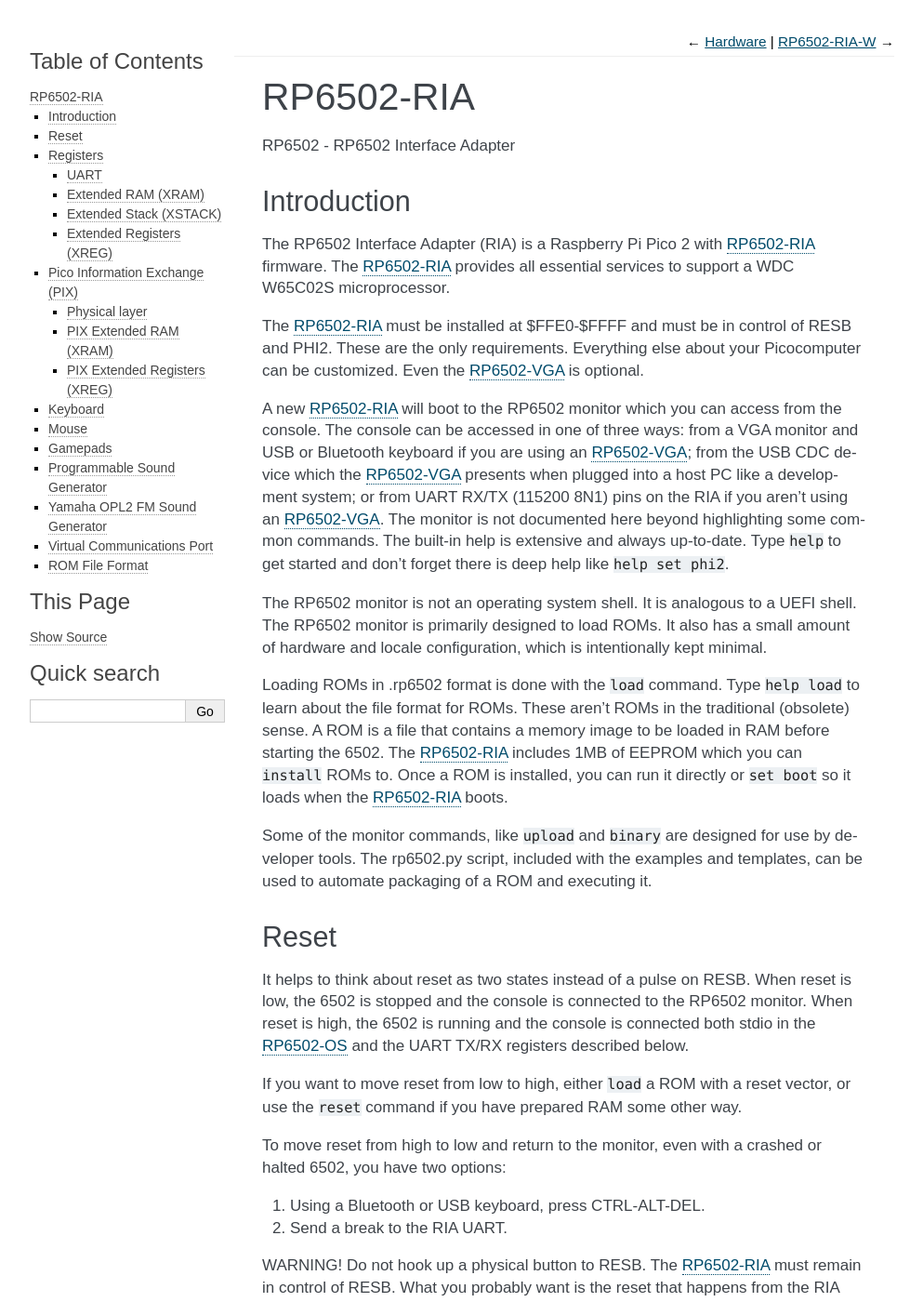
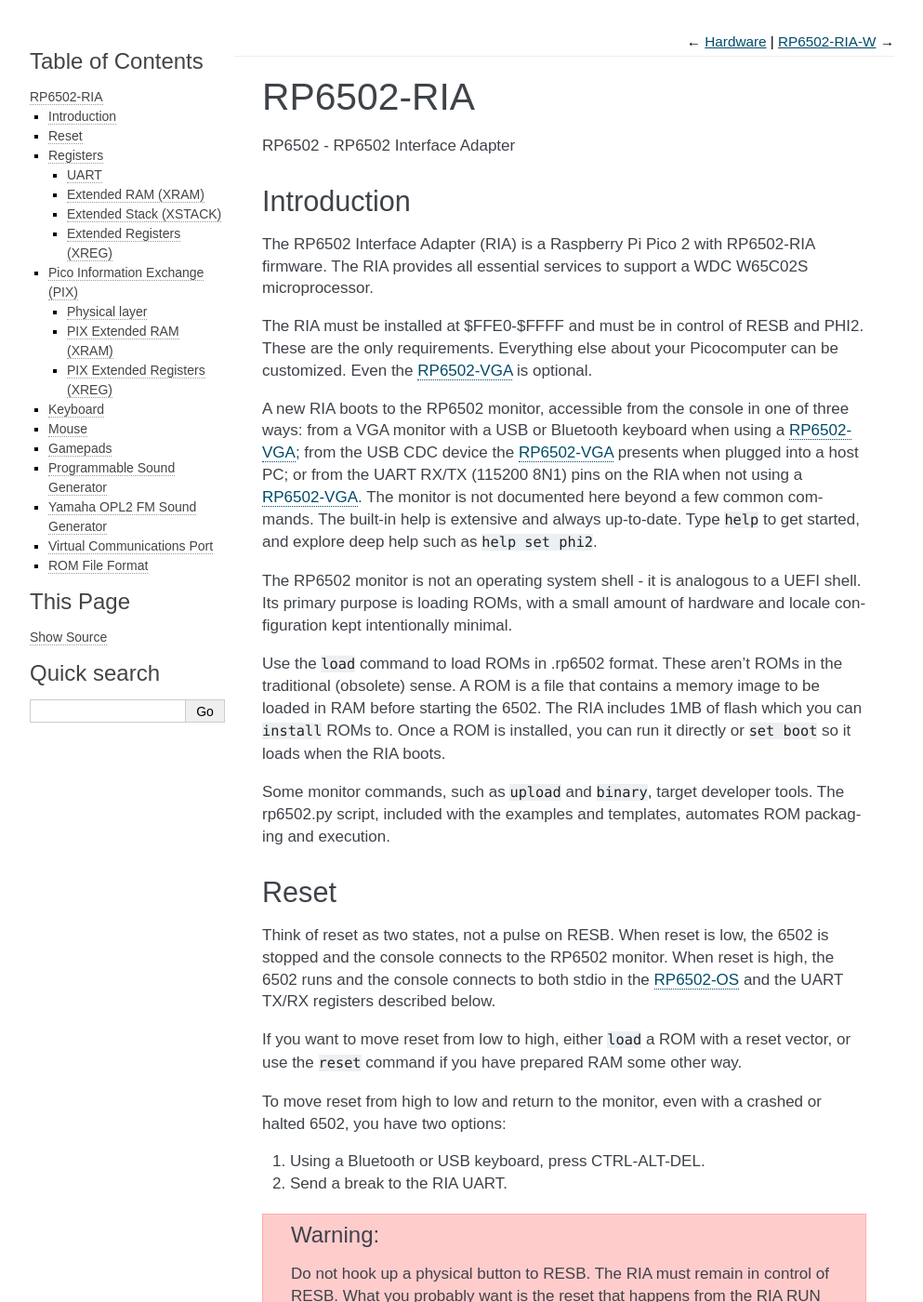
Before and after one commit to picocomputer/picocomputer.github.io, a Sphinx documentation site: the page built from docs/source/ria.rst, in a window 1280 px wide and 1400 px high. Shown: the whole window at 93% size, without its empty margins (148-1141 px from the left). Built offline with Sphinx 7.4.7, drawn with Linux system fonts in a browser that asks for light colours; some of the changed text lies outside the part shown.

Commit message:
embiggen

```diff
--- a/docs/source/ria.rst
+++ b/docs/source/ria.rst
@@ -9,51 +9,45 @@
 ============
 
 The RP6502 Interface Adapter (RIA) is a Raspberry Pi Pico 2 with
-:doc:`ria` firmware. The :doc:`ria` provides all essential services to
+RP6502-RIA firmware. The RIA provides all essential services to
 support a WDC W65C02S microprocessor.
 
-The :doc:`ria` must be installed at $FFE0-$FFFF and must be in control of
+The RIA must be installed at $FFE0-$FFFF and must be in control of
 RESB and PHI2. These are the only requirements. Everything else about
 your Picocomputer can be customized. Even the :doc:`vga` is optional.
 
-A new :doc:`ria` will boot to the RP6502 monitor which you can access from the
-console. The console can be accessed in one of three ways: from a VGA
-monitor and USB or Bluetooth keyboard if you are using an :doc:`vga`;
-from the USB CDC device which the :doc:`vga` presents when plugged
-into a host PC like a development system; or from UART RX/TX
-(115200 8N1) pins on the RIA if you aren't using an :doc:`vga`. The
-monitor is not documented here beyond highlighting some common
-commands. The built-in help is extensive and always up-to-date. Type
-``help`` to get started and don't forget there is deep help like
-``help set phi2``.
+A new RIA boots to the RP6502 monitor, accessible from the console in
+one of three ways: from a VGA monitor with a USB or Bluetooth keyboard
+when using a :doc:`vga`; from the USB CDC device the :doc:`vga`
+presents when plugged into a host PC; or from the UART RX/TX
+(115200 8N1) pins on the RIA when not using a :doc:`vga`. The monitor
+is not documented here beyond a few common commands. The built-in help
+is extensive and always up-to-date. Type ``help`` to get started, and
+explore deep help such as ``help set phi2``.
 
-The RP6502 monitor is not an operating system shell. It is analogous to a
-UEFI shell. The RP6502 monitor is primarily designed to load ROMs.
-It also has a small amount of hardware and locale
-configuration, which is intentionally kept minimal.
+The RP6502 monitor is not an operating system shell - it is analogous to a
+UEFI shell. Its primary purpose is loading ROMs, with a small amount of
+hardware and locale configuration kept intentionally minimal.
 
-Loading ROMs in .rp6502 format is done with the ``load``
-command. Type ``help load`` to learn about the file format for ROMs.
+Use the ``load`` command to load ROMs in .rp6502 format.
 These aren't ROMs in the traditional (obsolete) sense. A ROM is a file
 that contains a memory image to be loaded in RAM before starting the
-6502. The :doc:`ria` includes 1MB of EEPROM which you can ``install`` ROMs to.
+6502. The RIA includes 1MB of flash which you can ``install`` ROMs to.
 Once a ROM is installed, you can run it directly or ``set boot`` so it
-loads when the :doc:`ria` boots.
+loads when the RIA boots.
 
-Some of the monitor commands, like ``upload`` and ``binary`` are
-designed for use by developer tools. The rp6502.py script, included
-with the examples and templates, can be used to automate packaging of a
-ROM and executing it.
+Some monitor commands, such as ``upload`` and ``binary``, target
+developer tools. The rp6502.py script, included with the examples and
+templates, automates ROM packaging and execution.
 
 
 Reset
 =====
 
-It helps to think about reset as two states instead of a pulse on
-RESB. When reset is low, the 6502 is stopped and the console is
-connected to the RP6502 monitor. When reset is high, the 6502 is running
-and the console is connected both stdio in the :doc:`os` and the UART TX/RX
-registers described below.
+Think of reset as two states, not a pulse on RESB. When reset is low,
+the 6502 is stopped and the console connects to the RP6502 monitor.
+When reset is high, the 6502 runs and the console connects to both
+stdio in the :doc:`os` and the UART TX/RX registers described below.
 
 If you want to move reset from low to high, either ``load`` a ROM with
 a reset vector, or use the ``reset`` command if you have prepared RAM
@@ -179,7 +175,7 @@
 UART
 ----
 
-Easy and direct access to the UART RX/TX pins of the :doc:`ria` is
+Easy and direct access to the UART RX/TX pins of the RIA is
 available from $FFE0-$FFE2. The ready flags on bits 6-7 enable testing
 with the BIT operator. You may choose to use these or stdio
 from the :doc:`os`. Using the UART directly while a stdio
@@ -209,7 +205,7 @@
 Extended Registers (XREG)
 -------------------------
 
-The :doc:`ria` is both the host of the PIX bus (documented below)
+The RIA is both the host of the PIX bus (documented below)
 and device 0 on the PIX bus.
 
 .. list-table::
@@ -244,20 +240,19 @@
 Physical layer
 --------------
 
-The physical layer is designed to be easily decoded by Pi Pico PIO,
-which is just a fancy shift register. The signals used are PHI2 and
-PIX0-3. This is a double data rate bus with PIX0-3 shifted left on
-both transitions of PHI2. A frame consists of 32 bits transmitted over
-4 cycles of PHI2.
+Pi Pico PIO decodes the physical layer easily - PIO is essentially a
+shift register. The signals are PHI2 and PIX0-3. This double data rate
+bus shifts PIX0-3 left on both transitions of PHI2. A frame is 32 bits
+transmitted over 4 PHI2 cycles.
 
-Bit 28 (0x10000000) is the framing bit. This bit will be set in all
-messages. An all-zero payload is repeated on device ID 7 when the bus
-is idle. A receiver will synchronize by ensuring PIX0 is high on a low
-transition of PHI2. If it is not, stall until the next clock cycle.
+Bit 28 (0x10000000) is the framing bit, set in every message. An
+all-zero payload repeats on device ID 7 when the bus is idle. A
+receiver synchronizes by ensuring PIX0 is high on a low transition of
+PHI2; if not, stall until the next clock cycle.
 
 Bits 31-29 (0xE0000000) indicate the device ID number for a message.
 
-Device 0 is allocated to :doc:`ria`. Device 0 is also overloaded to
+Device 0 is allocated to the RIA. Device 0 is also overloaded to
 broadcast XRAM.
 
 Device 1 is allocated to :doc:`vga`.
@@ -278,11 +273,10 @@
 PIX Extended RAM (XRAM)
 -----------------------
 
-All changes to the 64KB of XRAM on the RIA will be broadcast to PIX
-device 0. Bits 15-0 contain the XRAM address. Bits 23-16 contain the
-XRAM data.
+The RIA broadcasts all changes to its 64KB of XRAM to PIX device 0.
+Bits 15-0 carry the XRAM address. Bits 23-16 carry the XRAM data.
 
-PIX devices will maintain a replica of the XRAM they use. Typically,
+PIX devices maintain a local replica of the XRAM they use. Typically,
 all 64K is replicated and an XREG set by a 6502 application will
 install virtual hardware at a location in XRAM.
 
@@ -319,8 +313,8 @@
   xreg(0, 0, 0x00, 0xFFFF); // disable
   xreg_ria_keyboard(xaddr); // macro shortcut
 
-XRAM will be continuously updated with a bit array of USB HID
-keyboard codes. Note that these are not the same as PS/2 scancodes.
+The RIA continuously updates XRAM with a bit array of USB HID
+keyboard codes. Note that these are not PS/2 scancodes.
 Each bit represents one key with the first four bits/codes having special
 meaning:
 
@@ -361,15 +355,14 @@
       uint8_t pan;
   } mouse;
 
-The amount of movement is computed by way of the application subtracting
-the previous value from the current value. Vsync timing (60Hz) is period correct
-but isn't fast enough by modern standards. For perfect mouse input, use an ISR
-at 8ms or faster (125Hz).
+Compute movement by subtracting the previous value from the current
+value. Vsync timing (60 Hz) is period-correct but too slow by modern
+standards. For precise mouse input, use an ISR at 8 ms or faster
+(125 Hz).
 
-It is recommended that applications consider the canvas resolution when
-interpreting the movement. For 640x480 and 640x360 resolutions, each
-unit of movement equates to one pixel. For 320x240 and 320x180
-resolutions, use two units of movement for each pixel.
+Applications should account for canvas resolution when interpreting
+movement. At 640x480 and 640x360, one unit equals one pixel. At
+320x240 and 320x180, two units equal one pixel.
 
 .. code-block:: C
 
@@ -388,7 +381,7 @@
 Gamepads
 ========
 
-The :doc:`ria` supports up to four gamepads. There are drivers for Generic HID,
+The RIA supports up to four gamepads. There are drivers for Generic HID,
 XInput, and Playstation gamepads.
 
 Modern gamepads have all evolved to the same four face buttons, d-pad,
@@ -421,26 +414,25 @@
   xreg(0, 0, 2, 0xFFFF);   // disable
   xreg_ria_gamepad(xaddr); // macro shortcut
 
-Extended memory will be continuously updated with gamepad information.
-The 10-byte structure described here repeats for a total of 40 bytes
-representing four gamepads.
+The RIA continuously updates extended memory with gamepad information.
+The 10-byte structure described here repeats four times for a total of
+40 bytes representing four gamepads.
 
-The upper bits of the DPAD register are used to indicate if a gamepad is
-ready for use and what kind of gamepad it is. The connected bit is high
-when a gamepad for that player slot is connected. The Sony bit indicates
-that the player is using a PlayStation-style gamepad with
-Circle/Cross/Square/Triangle button faces.
+The upper bits of the DPAD register indicate gamepad readiness and
+type. The connected bit is high when a gamepad is present in that
+player slot. The Sony bit indicates the player is using a
+PlayStation-style gamepad with Circle/Cross/Square/Triangle button
+faces.
 
-Note that there are both digital and analog values for the left and
-right analog sticks and analog triggers L2/R2. This lets an application
-completely ignore the analog values if it desires.
+Both digital and analog values are available for the left and right
+sticks and triggers L2/R2, so applications can ignore the analog
+values entirely if desired.
 
-Applications supporting L2 and R2 should be aware that some gamepads
-will only present digital information so the analog values will only
-ever be 0 or 255.
+Some gamepads only report digital data; applications supporting L2 and
+R2 should expect analog values of only 0 or 255 in that case.
 
-Applications that want to use a simple "one stick and buttons" approach
-are encouraged to support both the dpad and left stick (merged).
+Applications using a simple "one stick and buttons" approach should
+support both the d-pad and left stick as merged input.
 
 .. list-table::
    :widths: 1 1 20
@@ -697,22 +689,22 @@
 are available to TTL, RS-232, RS-422, and RS-485. The RIA includes drivers
 for FTDI, CP210X, CH34X, PL2303, and CDC ACM.
 
-The status command will list any VCP devices connected. These are opened
-exactly like a file using a special name. By default, "VCP0:" will open
-at 115200 baud, 8 data bits, no parity, and 1 stop bit. The baud rate can
-be specified with "VCP0:115200". The bit config can be specified with
-"VCP0:115200,8N1". The file won't open if your hardware doesn't support
-the request configuration. The open flags are ignored.
+The ``status`` command lists any connected VCP devices. Open them like
+any file using a special name. By default, "VCP0:" opens at 115200
+baud, 8 data bits, no parity, and 1 stop bit. Specify the baud rate
+with "VCP0:115200" or the full bit configuration with
+"VCP0:115200,8N1". The file will not open if your hardware does not
+support the requested configuration. The open flags are ignored.
 
 .. code-block:: C
 
   open("VCP0:1200,7E2", 0);
   // then read and write
 
-There are generous FIFO buffers for reading and writing. Reading and writing
-are non-blocking. You must expect reads can return 0 bytes and writing may
-send less than the requested amount. You are responsible for re-submitting
-the remainder of the write later.
+Generous FIFO buffers service both reading and writing. Both operations
+are non-blocking. Reads can return 0 bytes, and writes may send less
+than the requested amount. Resubmit any remaining bytes in a subsequent
+call.
 
 
 ROM File Format
@@ -776,11 +768,10 @@
    * - ``name``
      - Asset identifier string.
 
-The minutia is managed by the rp6502.py tool which is part of the templates
-for new projects. The rp6502.py tool is managed by the CMake system.
-It's very easy to add assets with these tools. In this example the image
-data will be stored in the ROM as chunks of memory which will be loaded into
-RAM/XRAM when the ROM is loaded.
+The rp6502.py tool, part of the templates for new projects, handles
+these details and integrates with the CMake system. Adding assets is
+straightforward. In this example the image data is packed into the ROM
+as memory chunks, which load into RAM/XRAM when the ROM loads.
 
 .. code-block:: cmake
 
@@ -793,9 +784,9 @@
 
   rp6502_asset(your_project help src/help.txt)
 
-All ROM assets become part of the filesystem when the ROM is running.
-Just preceed the asset name with "ROM:" and open it like any other file.
-Writing is not allowed, but you can open multiple files at the same time.
+All ROM assets become part of the filesystem while the ROM runs.
+Precede the asset name with "ROM:" and open it like any other file.
+ROM assets are read-only, but you can have multiple open simultaneously.
 
 .. code-block:: C
 
```
Also changed, not shown: other parts of docs/source/ria.rst (+9 -7 lines), docs/source/hardware.rst (+14 -15 lines), docs/source/os.rst (+33 -37 lines), docs/source/ria_w.rst (+10 -12 lines), docs/source/vga.rst (+26 -27 lines).
